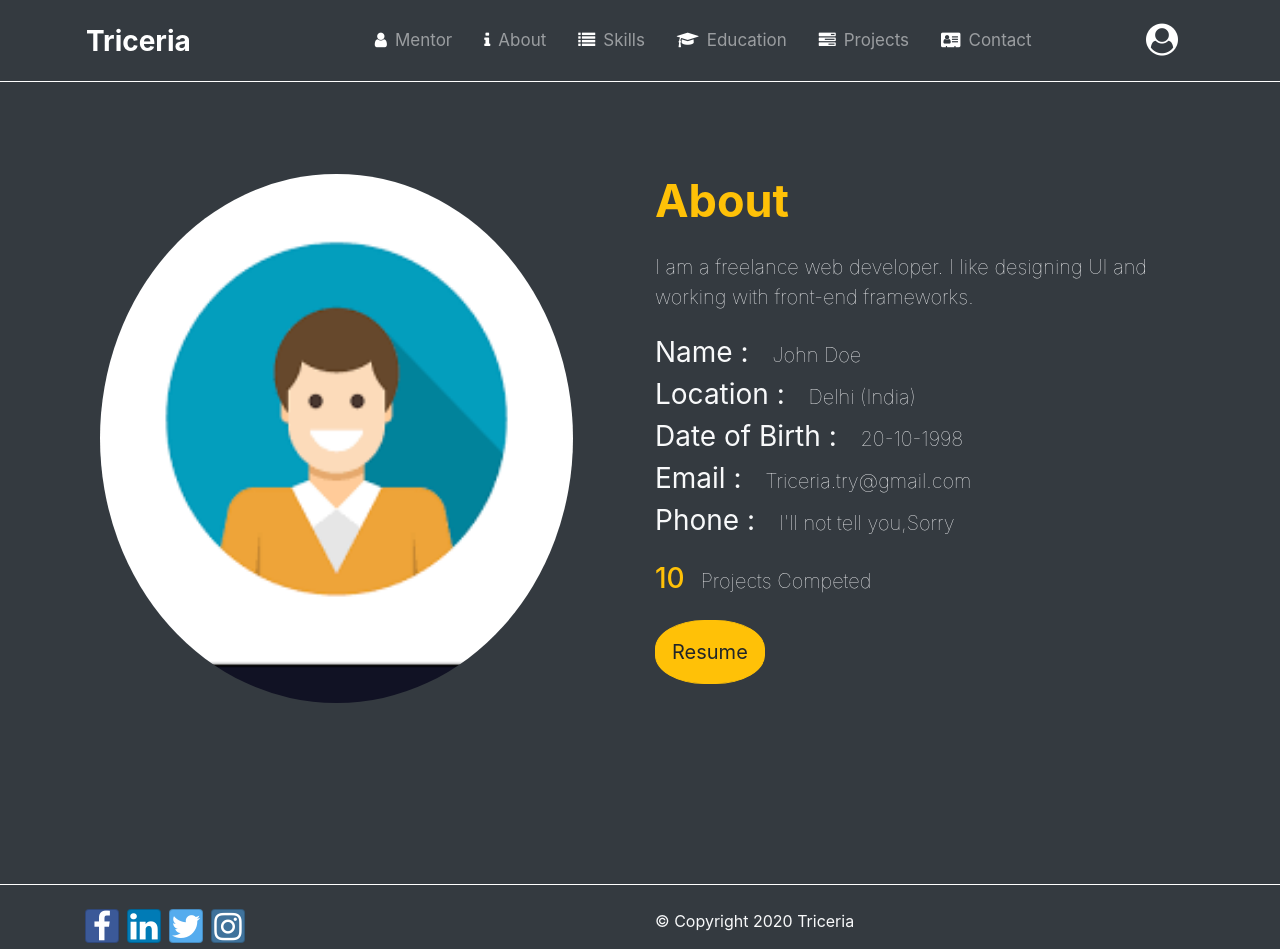
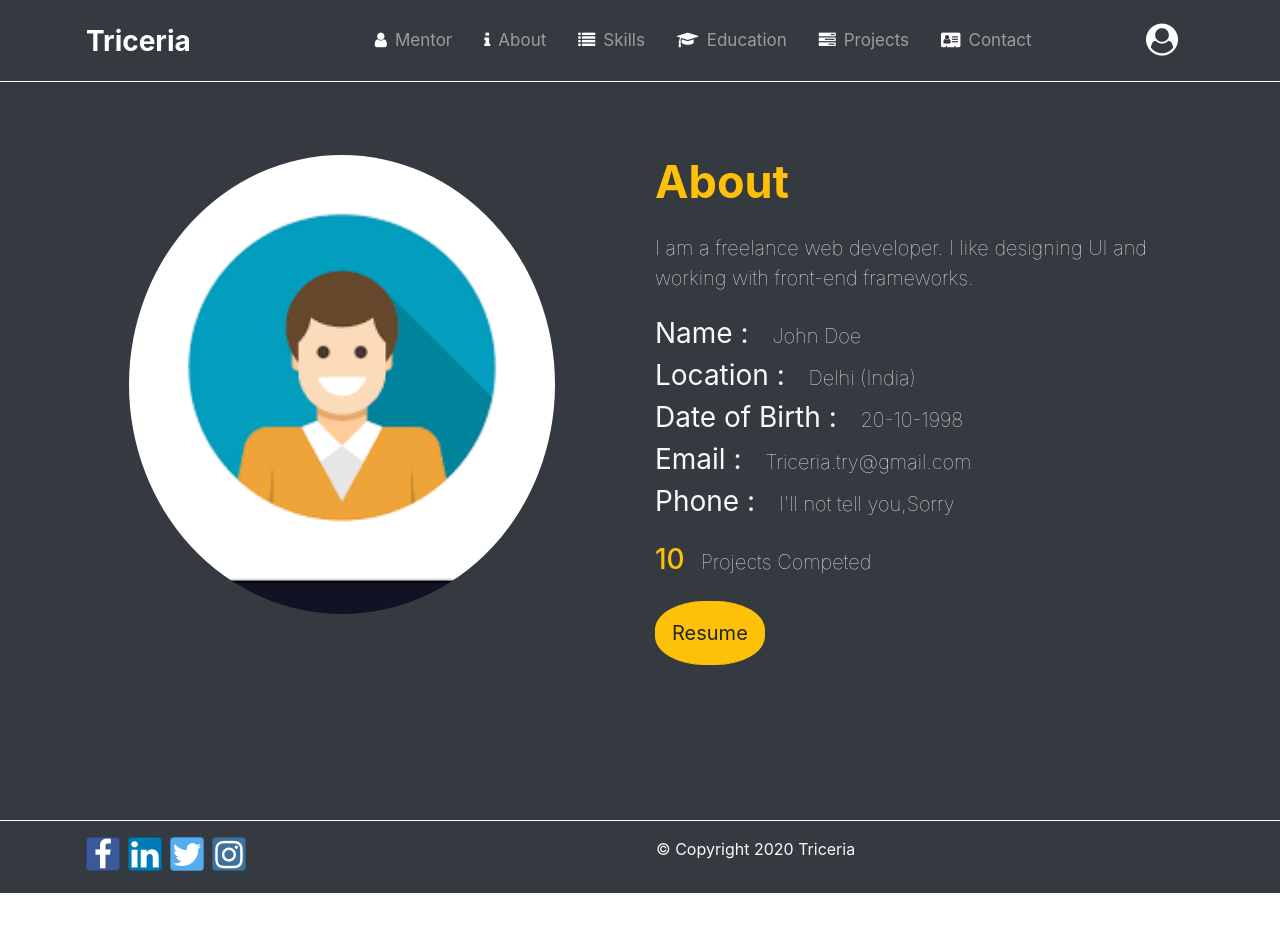
Before and after one commit to KishanSInghChauhan07/Profiling-webapp, a React (Create React App) app: page /about in a window 1280 px wide. After the commit the page ends 893 px from the top, so only its background shows below. Built offline with nearby package versions, Linux system fonts and the light colour scheme.

Commit message:
add routing

```diff
--- a/public/index.html
+++ b/public/index.html
@@ -13,7 +13,7 @@
     <link rel="manifest" href="%PUBLIC_URL%/manifest.json" />
     <title>React App</title>
   </head>
-  <body class="bg-dark">
+  <body>
     <noscript>You need to enable JavaScript to run this app.</noscript>
     <div id="root"></div>
   </body>
--- a/src/Components/About.js
+++ b/src/Components/About.js
@@ -6,8 +6,9 @@ class About extends Component{
 
     render(){
         return (
-            <div id="about" className="row about-me">
-                <div className="col-md-6">
+            <div className="container">
+                <div id="about" className="row about-me">
+                <div className="col-md-6" style={{ padding: '0px 59px' }}>
                     <img id="avatar-image" src="/assets/images/download.png" alt="avatar"  />
                 </div>
                 <div className="col-md-6">
@@ -24,6 +25,8 @@ class About extends Component{
                     <Button color="warning" className="mt-3 btn p-3">Resume</Button>{' '}
                 </div>
             </div>
+            </div>
+
         )
     }
 }
--- a/src/Components/Footer.js
+++ b/src/Components/Footer.js
@@ -7,24 +7,18 @@ function Footer(props) {
         <div className="Footer border-top border-white">
             <div className="container">
                 <div className="row">
-                <div className="col pt-4">
-
+                    <div className="col p-3">
                         <a className="btn btn-social-icon btn-facebook mr-2 rounded" href="http://www.facebook.com/profile.php?id="><i className="fa fa-facebook"></i></a>
                         <a className="btn btn-social-icon btn-linkedin mr-2 rounded" href="http://www.linkedin.com/in/"><i className="fa fa-linkedin"></i></a>
                         <a className="btn btn-social-icon btn-twitter mr-2 rounded" href="http://twitter.com/"><i className="fa fa-twitter"></i></a>
                         <a className="btn btn-social-icon btn-instagram mr-2 rounded" href="http://instagram.com/"><i className="fa fa-instagram"></i></a>
-
-
                     </div>
-
-                <div className="col pt-4">
+                    <div className="col p-3">
                         <p>© Copyright 2020 Triceria</p>
                     </div>
                 </div>
             </div>
-
         </div>
-
     )
 }
 
--- a/src/Components/Main.js
+++ b/src/Components/Main.js
@@ -2,20 +2,29 @@ import React, { Component } from 'react';
 import Header from './Navbar';
 import About from './About';
 import Footer from './Footer';
+// import About from './About';
+// import mentor from './Mentor';
+import Contact from './Contact';
+
+import { Switch, Route, Redirect, BrowserRouter } from 'react-router-dom';
 
 
 
 
-import { BrowserRouter } from 'react-router-dom';
+
 
 class Main extends Component {
     render() {
         return (
             <BrowserRouter>
                 <Header />
-                <div className="container">
-                    <About/>
-                </div>
+                <Switch>
+                    <Route exact path='/about' component={About} />
+                    {/* <Route exact path='/mentor' component={mentor} /> */}
+                    <Route exact path='/contactus' component={Contact} />} />
+
+                    <Redirect to="/About" />
+                </Switch>
                 <Footer />
             </BrowserRouter>
           );
--- a/src/Components/Navbar.js
+++ b/src/Components/Navbar.js
@@ -32,7 +32,7 @@ const Header = ( props ) => {
               <NavLink href="" className="ml-3 nav"><i className="fa fa-tasks fa-sm pr-2 text-white"></i>Projects</NavLink>
             </NavItem>
             <NavItem>
-              <NavLink href="" className="ml-3 nav"><i className="fa fa-address-card fa-sm pr-2 text-white"></i>Contact</NavLink>
+              <NavLink href="/" className="ml-3 nav"><i className="fa fa-address-card fa-sm pr-2 text-white"></i>Contact</NavLink>
             </NavItem>
           </Nav>
           <NavbarText>
--- a/src/Styles/About.css
+++ b/src/Styles/About.css
@@ -1,10 +1,9 @@
 .about-me{
-    margin:7% 0 11% 0;
-    padding-top:6rem;
+    padding: 19.4vh 0;
 }
+
 #avatar-image{
    height:90%;
-   width:90%;
    border-radius: 50%;
    margin-bottom: 15%;
 }
```
Lines whose indentation alone changed are shown as unchanged.
